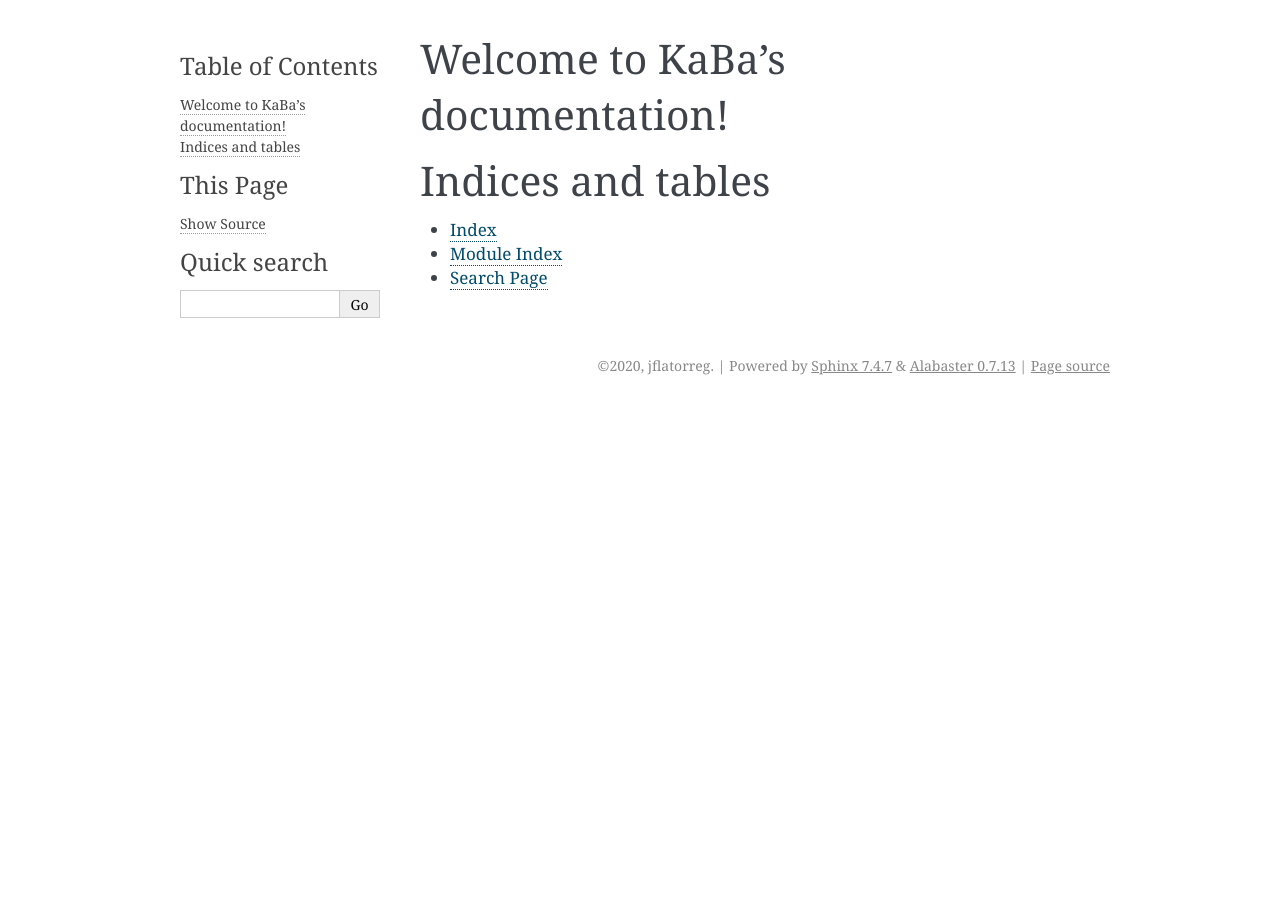
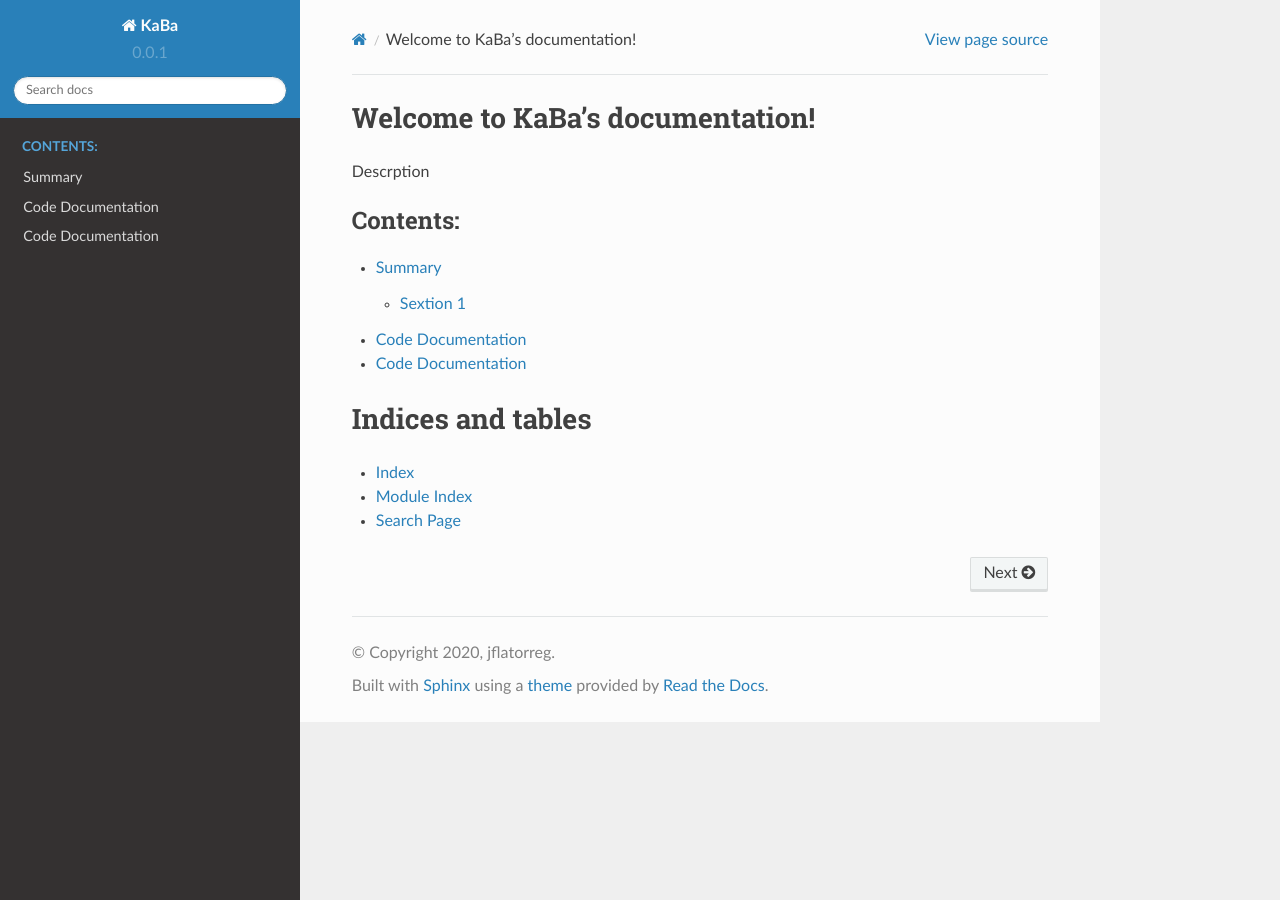
Before and after one commit to jflatorreg/KaBa, a Sphinx documentation site: the page built from docs/sphinx/index.rst, in a window 1280 px wide. Built offline with Sphinx 7.4.7 and the Read the Docs theme 2.0.0, drawn with Linux system fonts in a browser that asks for light colours.

Commit message:
Website content

```diff
--- /dev/null
+++ b/docs/sphinx/code.rst
@@ -0,0 +1,5 @@
+Code Documentation
+==================
+
+.. automodule:: impre.impremsj
+    :members:
--- a/docs/sphinx/conf.py
+++ b/docs/sphinx/conf.py
@@ -10,9 +10,9 @@
 # add these directories to sys.path here. If the directory is relative to the
 # documentation root, use os.path.abspath to make it absolute, like shown here.
 #
-# import os
-# import sys
-# sys.path.insert(0, os.path.abspath('.'))
+import os
+import sys
+sys.path.insert(0, os.path.abspath('../../KaBa/'))
 
 
 # -- Project information -----------------------------------------------------
@@ -24,14 +24,15 @@ author = 'jflatorreg'
 # The full version, including alpha/beta/rc tags
 release = '0.0.1'
 
+version = '0.0.1'
 
 # -- General configuration ---------------------------------------------------
 
 # Add any Sphinx extension module names here, as strings. They can be
 # extensions coming with Sphinx (named 'sphinx.ext.*') or your custom
 # ones.
-extensions = [
-]
+extensions = ['sphinx.ext.autodoc',
+              'sphinx.ext.githubpages']
 
 # Add any paths that contain templates here, relative to this directory.
 templates_path = ['_templates']
@@ -47,7 +48,7 @@ exclude_patterns = ['_build', 'Thumbs.db', '.DS_Store']
 # The theme to use for HTML and HTML Help pages.  See the documentation for
 # a list of builtin themes.
 #
-html_theme = 'alabaster'
+html_theme = 'sphinx_rtd_theme'
 
 # Add any paths that contain custom static files (such as style sheets) here,
 # relative to this directory. They are copied after the builtin static files,
--- a/docs/sphinx/index.rst
+++ b/docs/sphinx/index.rst
@@ -6,11 +6,16 @@
 Welcome to KaBa's documentation!
 ================================
 
+Descrption
+
+
 .. toctree::
    :maxdepth: 2
    :caption: Contents:
 
-
+   summary
+   code
+   oper
 
 Indices and tables
 ==================
```
Also changed, not shown: docs/sphinx/oper.rst (added, +8 -0 lines), docs/sphinx/summary.rst (added, +14 -0 lines).
